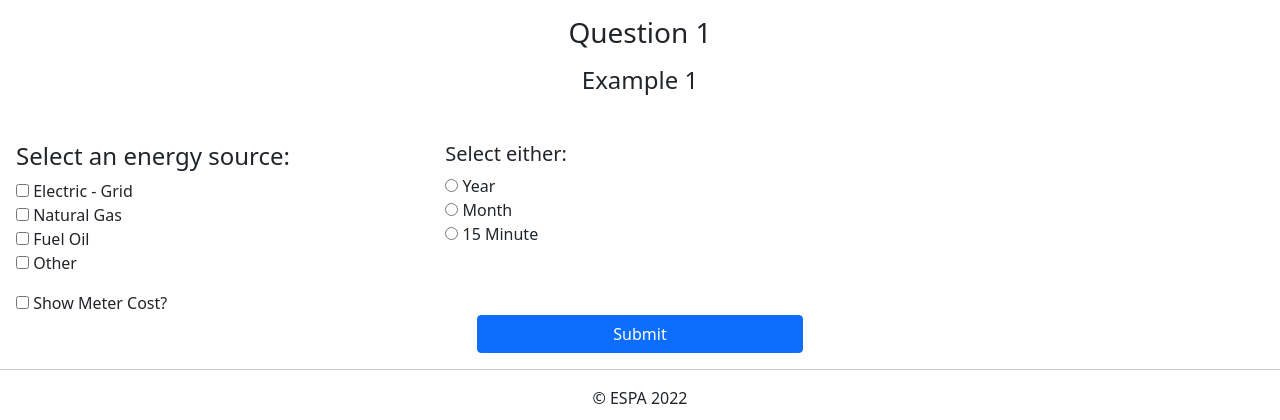
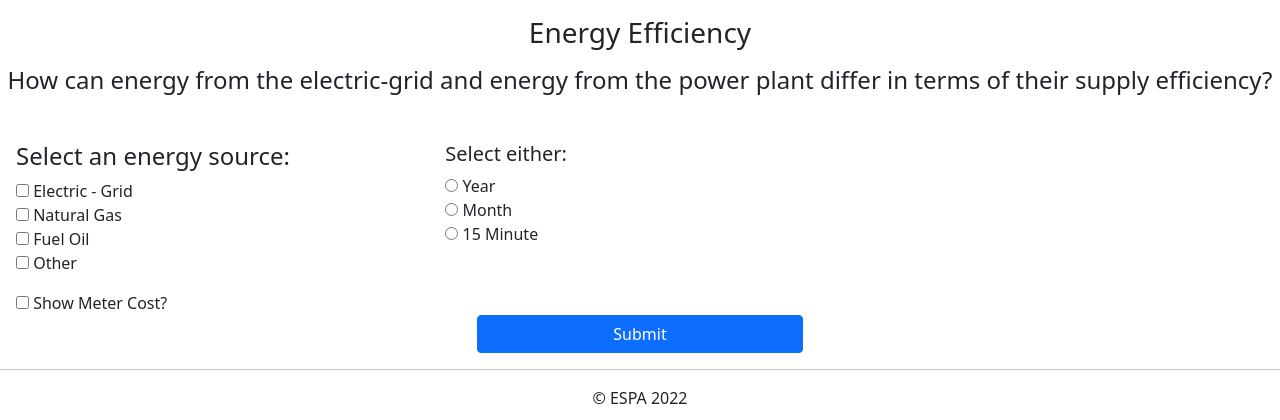
Before and after one commit to kellyp11/cab-project-02-01, a Flask app: page /question1 in a window 1280 px wide. Shown: the part 56-476 px from the top of the page. Run offline with Flask 2, Linux system fonts and the light colour scheme; some libraries are stand-ins or nearby versions.

Commit message:
Adds titles and questions to pages

```diff
--- a/src/templates/question-1.html
+++ b/src/templates/question-1.html
@@ -70,8 +70,8 @@
 
     <!-- Includes all the form data for question one -->
     <body>
-    <h3 class="text-center mb-3">Question 1</h3>
-    <h4 class="text-center mb-5">Example 1</h4>
+    <h3 class="text-center mb-3">Energy Efficiency</h3>
+    <h4 class="text-center mb-5">How can energy from the electric-grid and energy from the power plant differ in terms of their supply efficiency?</h4>
 	  <!--
         Displays all of the possible values that can exist
          in the form
--- a/src/templates/question-2.html
+++ b/src/templates/question-2.html
@@ -65,8 +65,8 @@
 
     <!-- Includes all the form data for question two -->
     <body>
-	    <h3 class="text-center mb-3">Question 2</h3>
-	    <h4 class="text-center mb-5">Example 1</h4>
+	    <h3 class="text-center mb-3">Energy Reliability</h3>
+	    <h4 class="text-center mb-5">How can each energy source vary in energy supply depending on the month or season?</h4>
       	<!--
         Displays all of the possible values that can exist
          in the form
```
